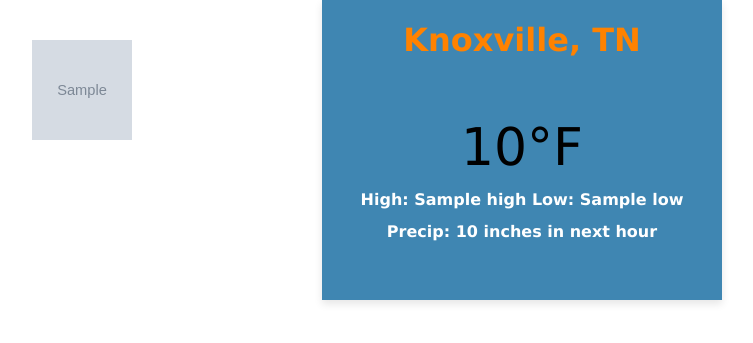
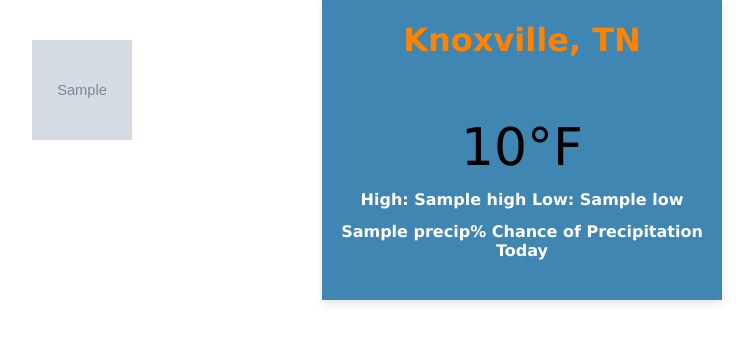
Before and after one commit to pjpridemore/LCD-Weather-Display, a Flask app: template templates/index.html in a window 1280 px wide. Shown: the top 343 px of the page, without its empty margins (118-871 px from the left). Run offline with Flask 3, Linux system fonts and the light colour scheme; the template is opened without the code that fills it: most values are stand-ins (such as "Sample title", 1, 10 or a date in 2020); grey boxes marked "Sample" are stand-in pictures.

Commit message:
Changed the weather data from current to the 5 day forecast to allow daily highs and lows and precip chance

```diff
--- a/app.py
+++ b/app.py
@@ -6,27 +6,35 @@ app = Flask(__name__)
 
 API_KEY = os.getenv("WEATHER_API_KEY")
 CITY = "Knoxville"
-URL = f"https://api.openweathermap.org/data/2.5/weather?q={CITY}&appid={API_KEY}&units=imperial"
+lat = 35.962639
+lon = -83.916718
+URL = f"http://api.openweathermap.org/data/2.5/forecast?lat={lat}&lon={lon}&appid={API_KEY}&units=imperial"
 
 def get_weather():
+    # Request forecast data
     response = requests.get(URL)
-    data = response.json()
-    temperature = round(data["main"]["temp"])
-    high_temperature = round(data["main"]["temp_max"])
-    low_temperature = round(data["main"]["temp_min"])
-    description = data["weather"][0]["description"]
-    # grab icon code and then generate the image
-    icon_code = data["weather"][0]["icon"]
+    forecast_data = response.json()
+
+    # Checking if API response is valid
+    if "list" not in forecast_data:
+        return None, None, None, None, "Error fetching data", None
+
+    # Get data for the current day
+    current_data = forecast_data["list"][0]
+    current_temp = round(current_data["main"]["temp"])
+    current_high = round(current_data["main"]["temp_max"])
+    current_low = round(current_data["main"]["temp_min"])
+    icon_code = current_data["weather"][0]["icon"]
     icon_url = f"http://openweathermap.org/img/wn/{icon_code}@2x.png"
+    current_precip_chance = round(current_data.get("pop", 0) * 100)  # Convert to percentage
 
-
-    rain = data.get("rain", {}).get("1h", 0)
-    return temperature, high_temperature, low_temperature, rain, description, icon_url
+    return current_temp, current_high, current_low, current_precip_chance, icon_url
 
 @app.route("/")
 def home():
-    temp, high, low, rain, desc, icon= get_weather()
-    return render_template("index.html", temp=temp, high=high, low=low, rain=rain, desc=desc, icon=icon)
+    current_temp, high_temp, low_temp, current_precip_chance,  icon = get_weather()
+    return render_template("index.html", temp=current_temp, high=high_temp, low=low_temp,
+                           precip=current_precip_chance, icon=icon)
 
 if __name__ == "__main__":
     app.run(host="0.0.0.0", port=5000, debug=True)
--- a/templates/index.html
+++ b/templates/index.html
@@ -12,7 +12,7 @@
         <img src="{{ icon }}" alt="Weather Icon" />
         <temp>{{ temp }}°F</temp>
         <h2>High: {{ high }} Low: {{ low }}</h2>
-        <h2>Precip: {{ rain }} inches in next hour</h2>
+        <h2>{{ precip }}% Chance of Precipitation Today</h2>
     </div>
 </body>
 </html>
```
